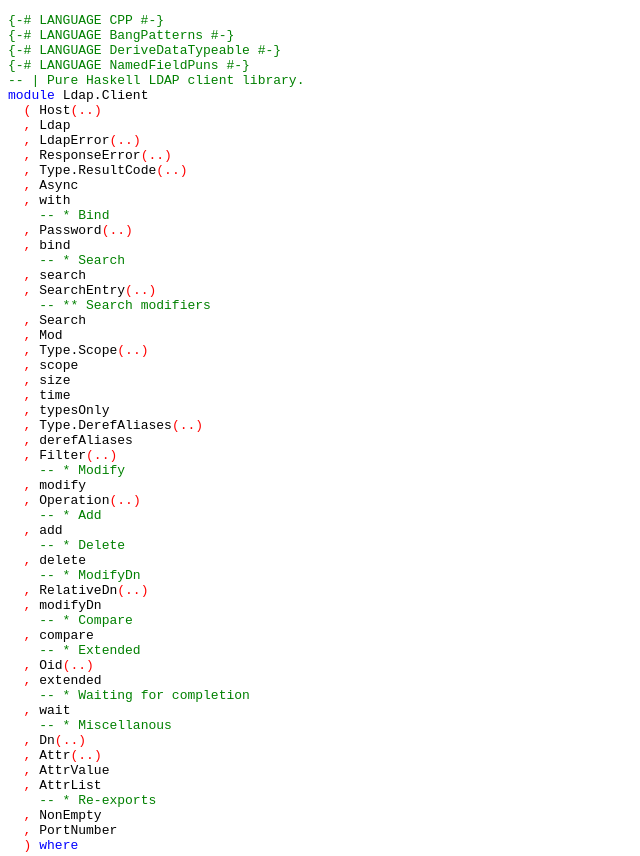
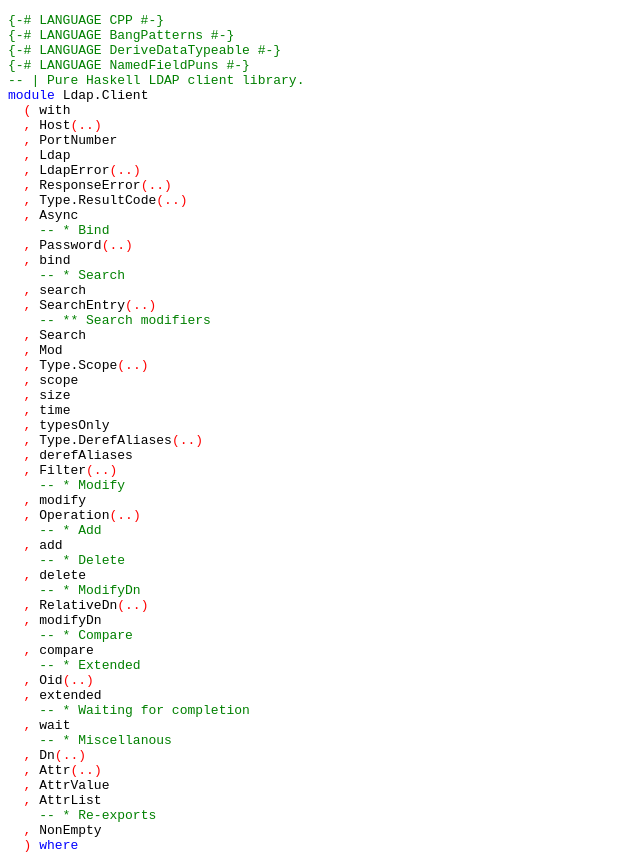
Before and after one commit to supki/ldap-client, a plain HTML site: page src/Ldap-Client.html in a window 1280 px wide. Shown: the top 856 px of the page, without its empty margins (0-640 px from the left). Drawn offline with Linux system fonts and the light colour scheme.

Commit message:
Update haddock documentation

```diff
--- a/src/Ldap-Client.html
+++ b/src/Ldap-Client.html
@@ -13,55 +13,55 @@
 <a name="line-4"></a><span class='hs-comment'>{-# LANGUAGE NamedFieldPuns #-}</span>
 <a name="line-5"></a><span class='hs-comment'>-- | Pure Haskell LDAP client library.</span>
 <a name="line-6"></a><span class='hs-keyword'>module</span> <span class='hs-conid'>Ldap</span><span class='hs-varop'>.</span><span class='hs-conid'>Client</span>
-<a name="line-7"></a>  <span class='hs-layout'>(</span> <span class='hs-conid'>Host</span><span class='hs-layout'>(</span><span class='hs-keyglyph'>..</span><span class='hs-layout'>)</span>
-<a name="line-8"></a>  <span class='hs-layout'>,</span> <span class='hs-conid'>Ldap</span>
-<a name="line-9"></a>  <span class='hs-layout'>,</span> <span class='hs-conid'>LdapError</span><span class='hs-layout'>(</span><span class='hs-keyglyph'>..</span><span class='hs-layout'>)</span>
-<a name="line-10"></a>  <span class='hs-layout'>,</span> <span class='hs-conid'>ResponseError</span><span class='hs-layout'>(</span><span class='hs-keyglyph'>..</span><span class='hs-layout'>)</span>
-<a name="line-11"></a>  <span class='hs-layout'>,</span> <span class='hs-conid'>Type</span><span class='hs-varop'>.</span><span class='hs-conid'>ResultCode</span><span class='hs-layout'>(</span><span class='hs-keyglyph'>..</span><span class='hs-layout'>)</span>
-<a name="line-12"></a>  <span class='hs-layout'>,</span> <span class='hs-conid'>Async</span>
-<a name="line-13"></a>  <span class='hs-layout'>,</span> <span class='hs-varid'>with</span>
-<a name="line-14"></a>    <span class='hs-comment'>-- * Bind</span>
-<a name="line-15"></a>  <span class='hs-layout'>,</span> <span class='hs-conid'>Password</span><span class='hs-layout'>(</span><span class='hs-keyglyph'>..</span><span class='hs-layout'>)</span>
-<a name="line-16"></a>  <span class='hs-layout'>,</span> <span class='hs-varid'>bind</span>
-<a name="line-17"></a>    <span class='hs-comment'>-- * Search</span>
-<a name="line-18"></a>  <span class='hs-layout'>,</span> <span class='hs-varid'>search</span>
-<a name="line-19"></a>  <span class='hs-layout'>,</span> <span class='hs-conid'>SearchEntry</span><span class='hs-layout'>(</span><span class='hs-keyglyph'>..</span><span class='hs-layout'>)</span>
-<a name="line-20"></a>    <span class='hs-comment'>-- ** Search modifiers</span>
-<a name="line-21"></a>  <span class='hs-layout'>,</span> <span class='hs-conid'>Search</span>
-<a name="line-22"></a>  <span class='hs-layout'>,</span> <span class='hs-conid'>Mod</span>
-<a name="line-23"></a>  <span class='hs-layout'>,</span> <span class='hs-conid'>Type</span><span class='hs-varop'>.</span><span class='hs-conid'>Scope</span><span class='hs-layout'>(</span><span class='hs-keyglyph'>..</span><span class='hs-layout'>)</span>
-<a name="line-24"></a>  <span class='hs-layout'>,</span> <span class='hs-varid'>scope</span>
-<a name="line-25"></a>  <span class='hs-layout'>,</span> <span class='hs-varid'>size</span>
-<a name="line-26"></a>  <span class='hs-layout'>,</span> <span class='hs-varid'>time</span>
-<a name="line-27"></a>  <span class='hs-layout'>,</span> <span class='hs-varid'>typesOnly</span>
-<a name="line-28"></a>  <span class='hs-layout'>,</span> <span class='hs-conid'>Type</span><span class='hs-varop'>.</span><span class='hs-conid'>DerefAliases</span><span class='hs-layout'>(</span><span class='hs-keyglyph'>..</span><span class='hs-layout'>)</span>
-<a name="line-29"></a>  <span class='hs-layout'>,</span> <span class='hs-varid'>derefAliases</span>
-<a name="line-30"></a>  <span class='hs-layout'>,</span> <span class='hs-conid'>Filter</span><span class='hs-layout'>(</span><span class='hs-keyglyph'>..</span><span class='hs-layout'>)</span>
-<a name="line-31"></a>    <span class='hs-comment'>-- * Modify</span>
-<a name="line-32"></a>  <span class='hs-layout'>,</span> <span class='hs-varid'>modify</span>
-<a name="line-33"></a>  <span class='hs-layout'>,</span> <span class='hs-conid'>Operation</span><span class='hs-layout'>(</span><span class='hs-keyglyph'>..</span><span class='hs-layout'>)</span>
-<a name="line-34"></a>    <span class='hs-comment'>-- * Add</span>
-<a name="line-35"></a>  <span class='hs-layout'>,</span> <span class='hs-varid'>add</span>
-<a name="line-36"></a>    <span class='hs-comment'>-- * Delete</span>
-<a name="line-37"></a>  <span class='hs-layout'>,</span> <span class='hs-varid'>delete</span>
-<a name="line-38"></a>    <span class='hs-comment'>-- * ModifyDn</span>
-<a name="line-39"></a>  <span class='hs-layout'>,</span> <span class='hs-conid'>RelativeDn</span><span class='hs-layout'>(</span><span class='hs-keyglyph'>..</span><span class='hs-layout'>)</span>
-<a name="line-40"></a>  <span class='hs-layout'>,</span> <span class='hs-varid'>modifyDn</span>
-<a name="line-41"></a>    <span class='hs-comment'>-- * Compare</span>
-<a name="line-42"></a>  <span class='hs-layout'>,</span> <span class='hs-varid'>compare</span>
-<a name="line-43"></a>    <span class='hs-comment'>-- * Extended</span>
-<a name="line-44"></a>  <span class='hs-layout'>,</span> <span class='hs-conid'>Oid</span><span class='hs-layout'>(</span><span class='hs-keyglyph'>..</span><span class='hs-layout'>)</span>
-<a name="line-45"></a>  <span class='hs-layout'>,</span> <span class='hs-varid'>extended</span>
-<a name="line-46"></a>    <span class='hs-comment'>-- * Waiting for completion</span>
-<a name="line-47"></a>  <span class='hs-layout'>,</span> <span class='hs-varid'>wait</span>
-<a name="line-48"></a>    <span class='hs-comment'>-- * Miscellanous</span>
-<a name="line-49"></a>  <span class='hs-layout'>,</span> <span class='hs-conid'>Dn</span><span class='hs-layout'>(</span><span class='hs-keyglyph'>..</span><span class='hs-layout'>)</span>
-<a name="line-50"></a>  <span class='hs-layout'>,</span> <span class='hs-conid'>Attr</span><span class='hs-layout'>(</span><span class='hs-keyglyph'>..</span><span class='hs-layout'>)</span>
-<a name="line-51"></a>  <span class='hs-layout'>,</span> <span class='hs-conid'>AttrValue</span>
-<a name="line-52"></a>  <span class='hs-layout'>,</span> <span class='hs-conid'>AttrList</span>
-<a name="line-53"></a>    <span class='hs-comment'>-- * Re-exports</span>
-<a name="line-54"></a>  <span class='hs-layout'>,</span> <span class='hs-conid'>NonEmpty</span>
-<a name="line-55"></a>  <span class='hs-layout'>,</span> <span class='hs-conid'>PortNumber</span>
+<a name="line-7"></a>  <span class='hs-layout'>(</span> <span class='hs-varid'>with</span>
+<a name="line-8"></a>  <span class='hs-layout'>,</span> <span class='hs-conid'>Host</span><span class='hs-layout'>(</span><span class='hs-keyglyph'>..</span><span class='hs-layout'>)</span>
+<a name="line-9"></a>  <span class='hs-layout'>,</span> <span class='hs-conid'>PortNumber</span>
+<a name="line-10"></a>  <span class='hs-layout'>,</span> <span class='hs-conid'>Ldap</span>
+<a name="line-11"></a>  <span class='hs-layout'>,</span> <span class='hs-conid'>LdapError</span><span class='hs-layout'>(</span><span class='hs-keyglyph'>..</span><span class='hs-layout'>)</span>
+<a name="line-12"></a>  <span class='hs-layout'>,</span> <span class='hs-conid'>ResponseError</span><span class='hs-layout'>(</span><span class='hs-keyglyph'>..</span><span class='hs-layout'>)</span>
+<a name="line-13"></a>  <span class='hs-layout'>,</span> <span class='hs-conid'>Type</span><span class='hs-varop'>.</span><span class='hs-conid'>ResultCode</span><span class='hs-layout'>(</span><span class='hs-keyglyph'>..</span><span class='hs-layout'>)</span>
+<a name="line-14"></a>  <span class='hs-layout'>,</span> <span class='hs-conid'>Async</span>
+<a name="line-15"></a>    <span class='hs-comment'>-- * Bind</span>
+<a name="line-16"></a>  <span class='hs-layout'>,</span> <span class='hs-conid'>Password</span><span class='hs-layout'>(</span><span class='hs-keyglyph'>..</span><span class='hs-layout'>)</span>
+<a name="line-17"></a>  <span class='hs-layout'>,</span> <span class='hs-varid'>bind</span>
+<a name="line-18"></a>    <span class='hs-comment'>-- * Search</span>
+<a name="line-19"></a>  <span class='hs-layout'>,</span> <span class='hs-varid'>search</span>
+<a name="line-20"></a>  <span class='hs-layout'>,</span> <span class='hs-conid'>SearchEntry</span><span class='hs-layout'>(</span><span class='hs-keyglyph'>..</span><span class='hs-layout'>)</span>
+<a name="line-21"></a>    <span class='hs-comment'>-- ** Search modifiers</span>
+<a name="line-22"></a>  <span class='hs-layout'>,</span> <span class='hs-conid'>Search</span>
+<a name="line-23"></a>  <span class='hs-layout'>,</span> <span class='hs-conid'>Mod</span>
+<a name="line-24"></a>  <span class='hs-layout'>,</span> <span class='hs-conid'>Type</span><span class='hs-varop'>.</span><span class='hs-conid'>Scope</span><span class='hs-layout'>(</span><span class='hs-keyglyph'>..</span><span class='hs-layout'>)</span>
+<a name="line-25"></a>  <span class='hs-layout'>,</span> <span class='hs-varid'>scope</span>
+<a name="line-26"></a>  <span class='hs-layout'>,</span> <span class='hs-varid'>size</span>
+<a name="line-27"></a>  <span class='hs-layout'>,</span> <span class='hs-varid'>time</span>
+<a name="line-28"></a>  <span class='hs-layout'>,</span> <span class='hs-varid'>typesOnly</span>
+<a name="line-29"></a>  <span class='hs-layout'>,</span> <span class='hs-conid'>Type</span><span class='hs-varop'>.</span><span class='hs-conid'>DerefAliases</span><span class='hs-layout'>(</span><span class='hs-keyglyph'>..</span><span class='hs-layout'>)</span>
+<a name="line-30"></a>  <span class='hs-layout'>,</span> <span class='hs-varid'>derefAliases</span>
+<a name="line-31"></a>  <span class='hs-layout'>,</span> <span class='hs-conid'>Filter</span><span class='hs-layout'>(</span><span class='hs-keyglyph'>..</span><span class='hs-layout'>)</span>
+<a name="line-32"></a>    <span class='hs-comment'>-- * Modify</span>
+<a name="line-33"></a>  <span class='hs-layout'>,</span> <span class='hs-varid'>modify</span>
+<a name="line-34"></a>  <span class='hs-layout'>,</span> <span class='hs-conid'>Operation</span><span class='hs-layout'>(</span><span class='hs-keyglyph'>..</span><span class='hs-layout'>)</span>
+<a name="line-35"></a>    <span class='hs-comment'>-- * Add</span>
+<a name="line-36"></a>  <span class='hs-layout'>,</span> <span class='hs-varid'>add</span>
+<a name="line-37"></a>    <span class='hs-comment'>-- * Delete</span>
+<a name="line-38"></a>  <span class='hs-layout'>,</span> <span class='hs-varid'>delete</span>
+<a name="line-39"></a>    <span class='hs-comment'>-- * ModifyDn</span>
+<a name="line-40"></a>  <span class='hs-layout'>,</span> <span class='hs-conid'>RelativeDn</span><span class='hs-layout'>(</span><span class='hs-keyglyph'>..</span><span class='hs-layout'>)</span>
+<a name="line-41"></a>  <span class='hs-layout'>,</span> <span class='hs-varid'>modifyDn</span>
+<a name="line-42"></a>    <span class='hs-comment'>-- * Compare</span>
+<a name="line-43"></a>  <span class='hs-layout'>,</span> <span class='hs-varid'>compare</span>
+<a name="line-44"></a>    <span class='hs-comment'>-- * Extended</span>
+<a name="line-45"></a>  <span class='hs-layout'>,</span> <span class='hs-conid'>Oid</span><span class='hs-layout'>(</span><span class='hs-keyglyph'>..</span><span class='hs-layout'>)</span>
+<a name="line-46"></a>  <span class='hs-layout'>,</span> <span class='hs-varid'>extended</span>
+<a name="line-47"></a>    <span class='hs-comment'>-- * Waiting for completion</span>
+<a name="line-48"></a>  <span class='hs-layout'>,</span> <span class='hs-varid'>wait</span>
+<a name="line-49"></a>    <span class='hs-comment'>-- * Miscellanous</span>
+<a name="line-50"></a>  <span class='hs-layout'>,</span> <span class='hs-conid'>Dn</span><span class='hs-layout'>(</span><span class='hs-keyglyph'>..</span><span class='hs-layout'>)</span>
+<a name="line-51"></a>  <span class='hs-layout'>,</span> <span class='hs-conid'>Attr</span><span class='hs-layout'>(</span><span class='hs-keyglyph'>..</span><span class='hs-layout'>)</span>
+<a name="line-52"></a>  <span class='hs-layout'>,</span> <span class='hs-conid'>AttrValue</span>
+<a name="line-53"></a>  <span class='hs-layout'>,</span> <span class='hs-conid'>AttrList</span>
+<a name="line-54"></a>    <span class='hs-comment'>-- * Re-exports</span>
+<a name="line-55"></a>  <span class='hs-layout'>,</span> <span class='hs-conid'>NonEmpty</span>
 <a name="line-56"></a>  <span class='hs-layout'>)</span> <span class='hs-keyword'>where</span>
 <a name="line-57"></a>
 <a name="line-58"></a><span class='hs-cpp'>#if __GLASGOW_HASKELL__ &lt; 710</span>
```
Also changed, not shown: Ldap-Client.html (+3 -3 lines), mini_Ldap-Client.html (+1 -1 lines), 1 other file.
